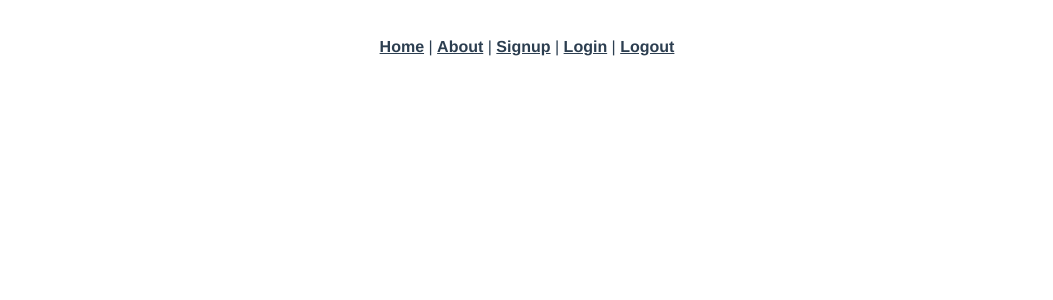
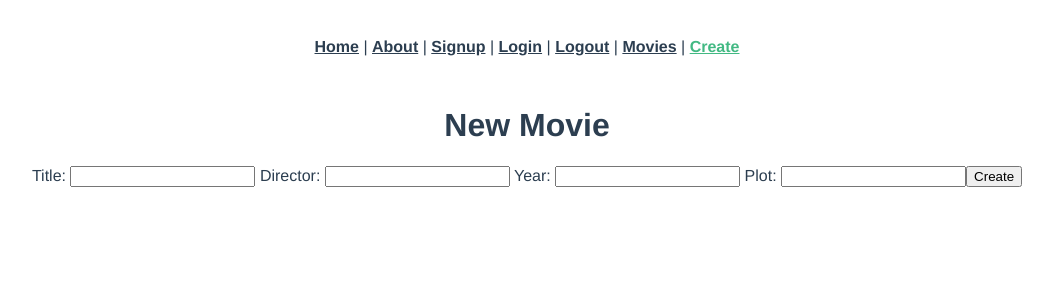
Before and after one commit to ryansearls/movie-vue-app, a Vue app: page /movies/new in a window 1280 px wide. Shown: the top 300 px of the page, without its empty margins (113-1166 px from the left). Built offline with nearby package versions, Linux system fonts and the light colour scheme.

Commit message:
added MoviesEdit MoviesShow MoviesNew MoviesIndex and routes

```diff
--- a/src/App.vue
+++ b/src/App.vue
@@ -10,6 +10,10 @@
       <router-link to="/login">Login</router-link>
       |
       <router-link to="/logout">Logout</router-link>
+      |
+      <router-link to="/movies">Movies</router-link>
+      |
+      <router-link to="/movies/new">Create</router-link>
     </div>
     <router-view />
   </div>
--- a/src/router/index.js
+++ b/src/router/index.js
@@ -4,6 +4,11 @@ import Home from "../views/Home.vue";
 import Signup from "../views/Signup.vue";
 import Login from "../views/Login.vue";
 import Logout from "../views/Logout.vue";
+import MoviesIndex from "../views/MoviesIndex.vue";
+import MoviesNew from "../views/MoviesNew.vue";
+import MoviesShow from "../views/MoviesShow.vue";
+import MoviesEdit from "../views/MoviesEdit.vue";
+
 
 Vue.use(VueRouter);
 
@@ -36,6 +41,26 @@ const routes = [
     name: "logout",
     component: Logout,
   },
+  {
+    path: "/movies",
+    name: "movies-index",
+    component: MoviesIndex,
+  },
+  {
+    path: "/movies/new",
+    name: "movies-new",
+    component: MoviesNew,
+  },
+  {
+    path: "/movies/:id",
+    name: "movies-show",
+    component: MoviesShow,
+  },
+  {
+    path: "/movies/:id/edit",
+    name: "movies-edit",
+    component: MoviesEdit,
+  },
 ];
 
 const router = new VueRouter({
--- /dev/null
+++ b/src/views/MoviesEdit.vue
@@ -0,0 +1,52 @@
+<template>
+  <div class="movies-edit">
+    <h1>Edit Movie</h1>
+    <form v-on:submit.prevent="updateMovie(movie)">
+      <ul>
+        <li v-for="error in errors" v-bind:key="error">{{ error }}</li>
+      </ul>
+      Title:
+      <input type="text" v-model="movie.title" />
+      Director:
+      <input type="text" v-model="movie.director" />
+      Year:
+      <input type="text" v-model="movie.year" />
+      Plot:
+      <input type="text" v-model="movie.plot" />
+      <input type="submit" value="Update" />
+    </form>
+  </div>
+</template>
+
+<script>
+import axios from "axios";
+export default {
+  data: function () {
+    return {
+      movie: {},
+      errors: [],
+    };
+  },
+  created: function () {
+    axios.get("/movies/" + this.$route.params.id).then((response) => {
+      console.log("movies show", response);
+      this.movie = response.data;
+    });
+  },
+  methods: {
+    updateMovie: function (movie) {
+      var editMovieParams = movie;
+      axios
+        .patch("/movies/" + movie.id, editMovieParams)
+        .then((response) => {
+          console.log("movies update", response);
+          this.$router.push("/movies");
+        })
+        .catch((error) => {
+          console.log("movies update error", error.response);
+          this.errors = error.response.data.errors;
+        });
+    },
+  },
+};
+</script>
--- /dev/null
+++ b/src/views/MoviesIndex.vue
@@ -0,0 +1,32 @@
+<template>
+  <div class="movies-index">
+    <div v-for="movie in movies" :key="movie.id">
+      <router-link v-bind:to="`/movies/#{movie.id}`">
+        <h2>Title: {{ movie.title }}</h2>
+        <p>Plot: {{ movie.plot }}</p>
+      </router-link>
+    </div>
+  </div>
+</template>
+
+<script>
+import axios from "axios";
+export default {
+  data: function () {
+    return {
+      movies: [],
+    };
+  },
+  created: function () {
+    this.indexMovies();
+  },
+  methods: {
+    indexMovies: function () {
+      axios.get("http://localhost:3000/movies").then((response) => {
+        this.movies = response.data;
+        console.log("All movies:", this.movies);
+      });
+    },
+  },
+};
+</script>
--- /dev/null
+++ b/src/views/MoviesNew.vue
@@ -0,0 +1,46 @@
+<template>
+  <div class="movies-new">
+    <h1>New Movie</h1>
+    <form v-on:submit.prevent="createMovie()">
+      <ul>
+        <li v-for="error in errors" v-bind:key="error">{{ error }}</li>
+      </ul>
+      Title:
+      <input type="text" v-model="newMovieParams.title" />
+      Director:
+      <input type="text" v-model="newMovieParams.director" />
+      Year:
+      <input type="text" v-model="newMovieParams.year" />
+      Plot:
+      <input type="text" v-model="newMovieParams.plot" />
+      <input type="submit" value="Create" />
+    </form>
+  </div>
+</template>
+
+<script>
+import axios from "axios";
+export default {
+  data: function () {
+    return {
+      newMovieParams: {},
+      errors: [],
+    };
+  },
+  created: function () {},
+  methods: {
+    createMovie: function () {
+      axios
+        .post("/movies", this.newMovieParams)
+        .then((response) => {
+          console.log("movies create", response);
+          this.$router.push("/movies");
+        })
+        .catch((error) => {
+          console.log("movies create error", error.response);
+          this.errors = error.response.data.errors;
+        });
+    },
+  },
+};
+</script>
--- /dev/null
+++ b/src/views/MoviesShow.vue
@@ -0,0 +1,38 @@
+<template>
+  <div class="movies-show">
+    <h2>{{ movie.title }}</h2>
+    <p>{{ movie.director }}</p>
+    <p>{{ movie.year }}</p>
+    <p>{{ movie.plot }}</p>
+    <router-link v-bind:to="`/movies/${movie.id}/edit`">Edit Movie</router-link>
+    |
+    <button v-on:click="destroyMovie(movie)">Delete Movie</button>
+    |
+    <router-link to="/movies">Back to Movies</router-link>
+  </div>
+</template>
+
+<script>
+import axios from "axios";
+export default {
+  data: function () {
+    return {
+      movie: {},
+    };
+  },
+  created: function () {
+    axios.get("/movies/" + this.$route.params.id).then((response) => {
+      console.log("movies show", response);
+      this.movie = response.data;
+    });
+  },
+  methods: {
+    destroyMovie: function (movie) {
+      axios.delete("/movies/" + movie.id).then((response) => {
+        console.log("movies destroy", response);
+        this.$router.push("/movies");
+      });
+    },
+  },
+};
+</script>
```
